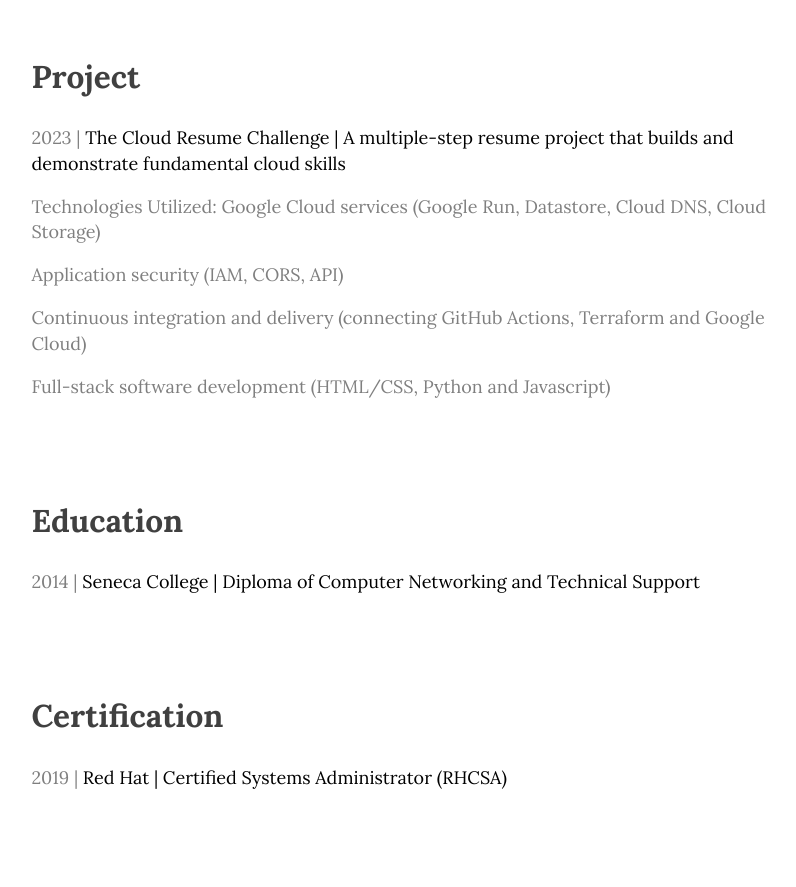
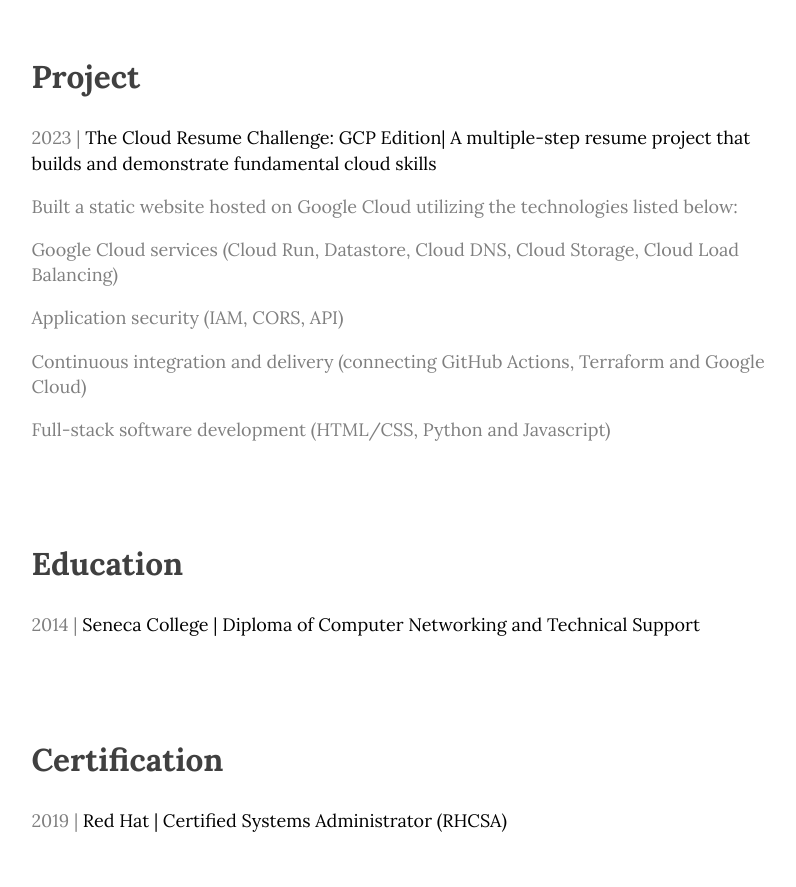
Before and after one commit to kcuartero/crc-frontend, a plain HTML site: page frontend/index.html in a window 1280 px wide. Shown: the part 1040-1927 px from the top of the page, without its empty margins (452-1248 px from the left). Drawn offline with nearby package versions, Linux system fonts and the light colour scheme; no server answers; a web font is replaced by a local one.

Commit message:
updated resume

```diff
--- a/frontend/index.html
+++ b/frontend/index.html
@@ -51,8 +51,9 @@
       </section>
       <section>
         <h1>Project</h1>
-        <p>2023 | <em>The Cloud Resume Challenge | A multiple-step resume project that builds and demonstrate fundamental cloud skills </em></p>
-        <p>Technologies Utilized: Google Cloud services (Google Run, Datastore, Cloud DNS, Cloud Storage)</p>
+        <p>2023 | <em>The Cloud Resume Challenge: GCP Edition| A multiple-step resume project that builds and demonstrate fundamental cloud skills </em></p>
+        <p>Built a static website hosted on Google Cloud utilizing the technologies listed below:</p>
+        <p>Google Cloud services (Cloud Run, Datastore, Cloud DNS, Cloud Storage, Cloud Load Balancing)</p>
         <p>Application security (IAM, CORS, API) </p>
         <p>Continuous integration and delivery (connecting GitHub Actions, Terraform and Google Cloud)</p>
         <p>Full-stack software development (HTML/CSS, Python and Javascript)</p>
```
